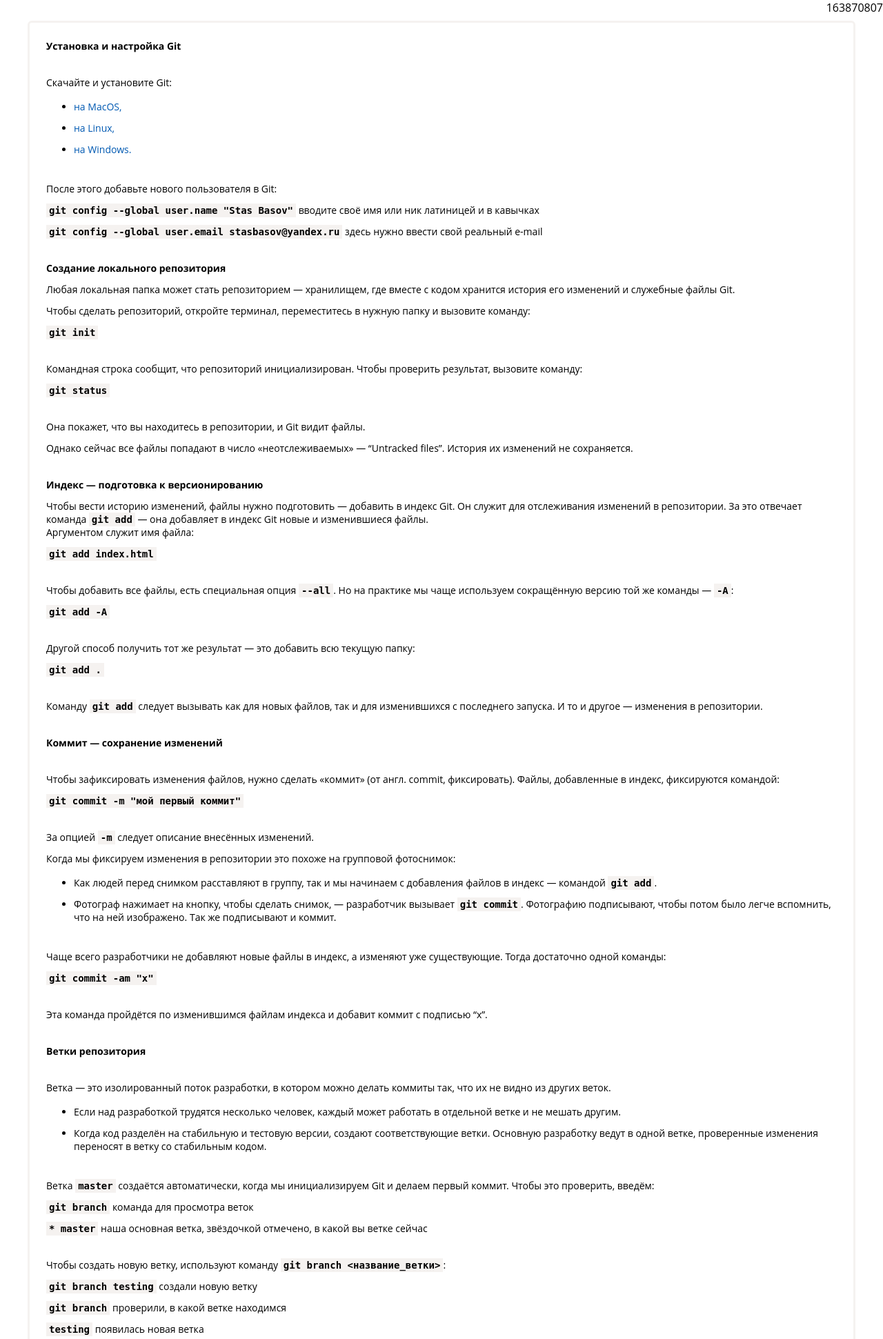
After one commit to ya-praktikum-charleston/game, a PHP site: page /services/my__yp/2_in_git.php in a window 1280 px wide. The commit adds this page. Shown: the top 1941 px of the page at 69% size. Run offline with PHP 8.4, Linux system fonts and the light colour scheme; some web fonts are replaced.

Commit message:
yp sprint1

```diff
--- a/index.php
+++ b/index.php
@@ -10,6 +10,7 @@
     <h2 class="frontpage-content__title"><a href="/my__php/index.php">PHP</a></h2>
     <h2 class="frontpage-content__title"><a href="/my__git/index.php">Git</a></h2>
     <h2 class="frontpage-content__title"><a href="/my__books/index.php">Книги</a></h2>
+    <h2 class="frontpage-content__title"><a href="/my__yp/index.php">Яндекс Практикум</a></h2>
 
 
 
--- a/media/css/style.css
+++ b/media/css/style.css
@@ -60,6 +60,7 @@ body {font-family: 'Open Sans';font-size: 16px;color:#000;}
 
 
 p {font-size: 14px;margin: 0 0 12px;}
+ul.marker li {font-size: 14px;margin: 0 0 12px;list-style: disc;}
 a {}
 .title {}
 .title h2 {}
--- /dev/null
+++ b/my__yp/2_in_git.php
@@ -0,0 +1,185 @@
+<?php include '../include/header.php'; ?>
+
+
+
+<div class="linear" id="Hello">
+
+    <p><b>Установка и настройка Git</b></p>
+
+    <br>
+    <p>Скачайте и установите Git:</p>
+
+    <ul class="marker">
+        <li><a target="_blank" href="https://git-scm.com/download/mac">на MacOS,</a></li>
+        <li><a target="_blank" href="https://git-scm.com/download/linux">на Linux,</a></li>
+        <li><a target="_blank" href="https://git-scm.com/download/win">на Windows.</a></li>
+    </ul>
+
+    <br>
+    <p>После этого добавьте нового пользователя в Git:</p>
+
+    <p><code>git config --global user.name "Stas Basov"</code> вводите своё имя или ник латиницей и в кавычках</p>
+
+    <p><code>git config --global user.email stasbasov@yandex.ru</code> здесь нужно ввести свой реальный e-mail</p>
+
+    <br>
+    <p><b>Создание локального репозитория</b></p>
+
+    <p>Любая локальная папка может стать репозиторием — хранилищем, где вместе с кодом хранится история его изменений и служебные файлы Git.</p>
+    <p>Чтобы сделать репозиторий, откройте терминал, переместитесь в нужную папку и вызовите команду:</p>
+    <p><code>git init </code></p>
+
+    <br>
+    <p>Командная строка сообщит, что репозиторий инициализирован. Чтобы проверить результат, вызовите команду:</p>
+    <p><code>git status </code></p>
+
+    <br>
+    <p>Она покажет, что вы находитесь в репозитории, и Git видит файлы.</p>
+    <p>Однако сейчас все файлы попадают в число «неотслеживаемых» — “Untracked files”. История их изменений не сохраняется.</p>
+
+    <br>
+    <p><b>Индекс — подготовка к версионированию</b></p>
+
+    <p>Чтобы вести историю изменений, файлы нужно подготовить — добавить в индекс Git. Он служит для отслеживания изменений в репозитории. За это отвечает команда <code>git add</code> — она добавляет в индекс Git новые и изменившиеся файлы.
+        <br>Аргументом служит имя файла:</p>
+    <p><code>git add index.html </code></p>
+
+    <br>
+    <p>Чтобы добавить все файлы, есть специальная опция <code>--all</code>. Но на практике мы чаще используем сокращённую версию той же команды — <code>-A</code>:</p>
+    <p><code>git add -A </code></p>
+
+    <br>
+    <p>Другой способ получить тот же результат — это добавить всю текущую папку:</p>
+    <p><code>git add . </code></p>
+
+    <br>
+    <p>Команду <code>git add</code> следует вызывать как для новых файлов, так и для изменившихся с последнего запуска. И то и другое — изменения в репозитории.</p>
+
+    <br>
+    <p><b>Коммит — сохранение изменений</b></p>
+
+    <br>
+    <p>Чтобы зафиксировать изменения файлов, нужно сделать «коммит» (от англ. commit, фиксировать). Файлы, добавленные в индекс, фиксируются командой:</p>
+    <p><code>git commit -m "мой первый коммит"</code></p>
+
+    <br>
+    <p>За опцией <code>-m</code> следует описание внесённых изменений.</p>
+
+    <p>Когда мы фиксируем изменения в репозитории это похоже на групповой фотоснимок:</p>
+    <ul class="marker">
+        <li>Как людей перед снимком расставляют в группу, так и мы начинаем с добавления файлов в индекс — командой <code>git add</code>.</li>
+        <li>Фотограф нажимает на кнопку, чтобы сделать снимок, — разработчик вызывает <code>git commit</code>. Фотографию подписывают, чтобы потом было легче вспомнить, что на ней изображено. Так же подписывают и коммит.</li>
+    </ul>
+
+    <br>
+    <p>Чаще всего разработчики не добавляют новые файлы в индекс, а изменяют уже существующие. Тогда достаточно одной команды:</p>
+    <p><code>git commit -am "x" </code></p>
+
+    <br>
+    <p>Эта команда пройдётся по изменившимся файлам индекса и добавит коммит с подписью “x”.</p>
+
+    <br>
+    <p><b>Ветки репозитория</b></p>
+
+    <br>
+    <p>Ветка — это изолированный поток разработки, в котором можно делать коммиты так, что их не видно из других веток.</p>
+    <ul class="marker">
+        <li>Если над разработкой трудятся несколько человек, каждый может работать в отдельной ветке и не мешать другим.</li>
+        <li>Когда код разделён на стабильную и тестовую версии, создают соответствующие ветки. Основную разработку ведут в одной ветке, проверенные изменения переносят в ветку со стабильным кодом.</li>
+    </ul>
+
+    <br>
+    <p>Ветка <code>master</code> создаётся автоматически, когда мы инициализируем Git и делаем первый коммит. Чтобы это проверить, введём:</p>
+    <p><code>git branch</code> команда для просмотра веток</p>
+    <p><code>* master</code> наша основная ветка, звёздочкой отмечено, в какой вы ветке сейчас</p>
+
+    <br>
+    <p>Чтобы создать новую ветку, используют команду <code>git branch <название_ветки></code>:</p>
+
+    <p><code>git branch testing</code> создали новую ветку</p>
+    <p><code>git branch</code> проверили, в какой ветке находимся</p>
+    <p><code>testing</code> появилась новая ветка</p>
+    <p><code>* master</code> но мы пока находимся в ветке master</p>
+
+    <br>
+    <p>Чтобы переключиться в ветку <code>testing</code>, введите команду <code>git checkout</code>:</p>
+
+    <p><code>git checkout testing</code> переключились в ветку testing</p>
+    <p><code>git branch</code> проверили</p>
+    <p><code>* testing</code></p>
+    <p><code>master</code></p>
+
+    <br>
+    <p>Чтобы влить код другой ветки в текущую, вызывают команду <code>git merge</code>:</p>
+
+    <p><code>git checkout master</code> переходим в основную ветку</p>
+    <p><code>git merge testing</code> переносим код из ветки testing в основную</p>
+
+    <br>
+    <p>Объединение веток ещё называют «мёрджем» (от англ. merge, «слияние»).</p>
+
+    <br>
+    <p><b>Важное изменение в GitHub</b></p>
+
+    <p>Обратите внимание, что с октября 2020 года GitHub изменил название ветки по умолчанию с <code>master</code> на <code>main</code>. Об этом можно подробнее почитать в репозитории самого GitHub.
+        Это не означает, что вы теперь не можете назвать ветку <code>master</code>. Всё так же можно запушить ветку с названием, какое нужно вам, и поменять ветку по умолчанию. Чтобы это сделать, необходимо изменить настройки репозитория. Подробности также найдёте в
+        <a href="https://docs.github.com/en/free-pro-team@latest/github/administering-a-repository/changing-the-default-branch">документации</a>.</p>
+
+    <br>
+    <p><b>Коммит</b></p>
+
+    <p><code>git add .</code></p>
+    <p><code>git commit -m "Добавили свой index.html"</code></p>
+    <p><code>git push -u origin master</code> Достаточно один раз привязать master-ветку и дальше просто делать <code>git push</code> из этой ветки</p>
+
+</div>
+
+
+
+
+
+
+
+
+
+<!--
+
+
+v&ndash;                тире
+
+&quot;                  двойная кавычка
+
+-->
+
+
+<!--
+
+<div class="linear" id="use_strict">
+    <h1>Строгий режим — "use strict"</h1>
+
+    <h2>«use strict»</h2>
+
+
+    <p>Например:</p>
+
+    <pre class="brush: js;">
+            "use strict";
+
+            // этот код работает в современном режиме
+            ...
+        </pre>
+
+
+    <p>На данный момент достаточно иметь общее понимание об этом режиме:</p>
+    <ul class="ul_num">
+        <li><code>111111</code> 2222222222222222</li>
+
+    </ul>
+
+</div>
+
+-->
+
+
+
+<?php include '../include/footer.php'; ?>
```
Also changed, not shown: my__yp/1_terminal.php (added, +96 -0 lines), my__yp/3_netlify.php (added, +141 -0 lines), my__yp/index.php (added, +39 -0 lines), my__yp/img/S3_03_04_1596143762.png (added), my__yp/img/S3_03_05_1596143820.png (added), my__yp/img/S3_03_06_1596144050.png (added), my__yp/img/S3_03_07_1596144081.png (added), my__yp/img/S3_03_08_v02_1611660711.png (added), my__yp/img/S3_03_09_1596144121.png (added), my__yp/img/S3_03_10_1596144165.png (added), my__yp/img/S3_03_13_1596144510.png (added), my__yp/img/S3_03_14_1596144532.png (added), my__yp/img/S3_03_15_1596144558.png (added).
